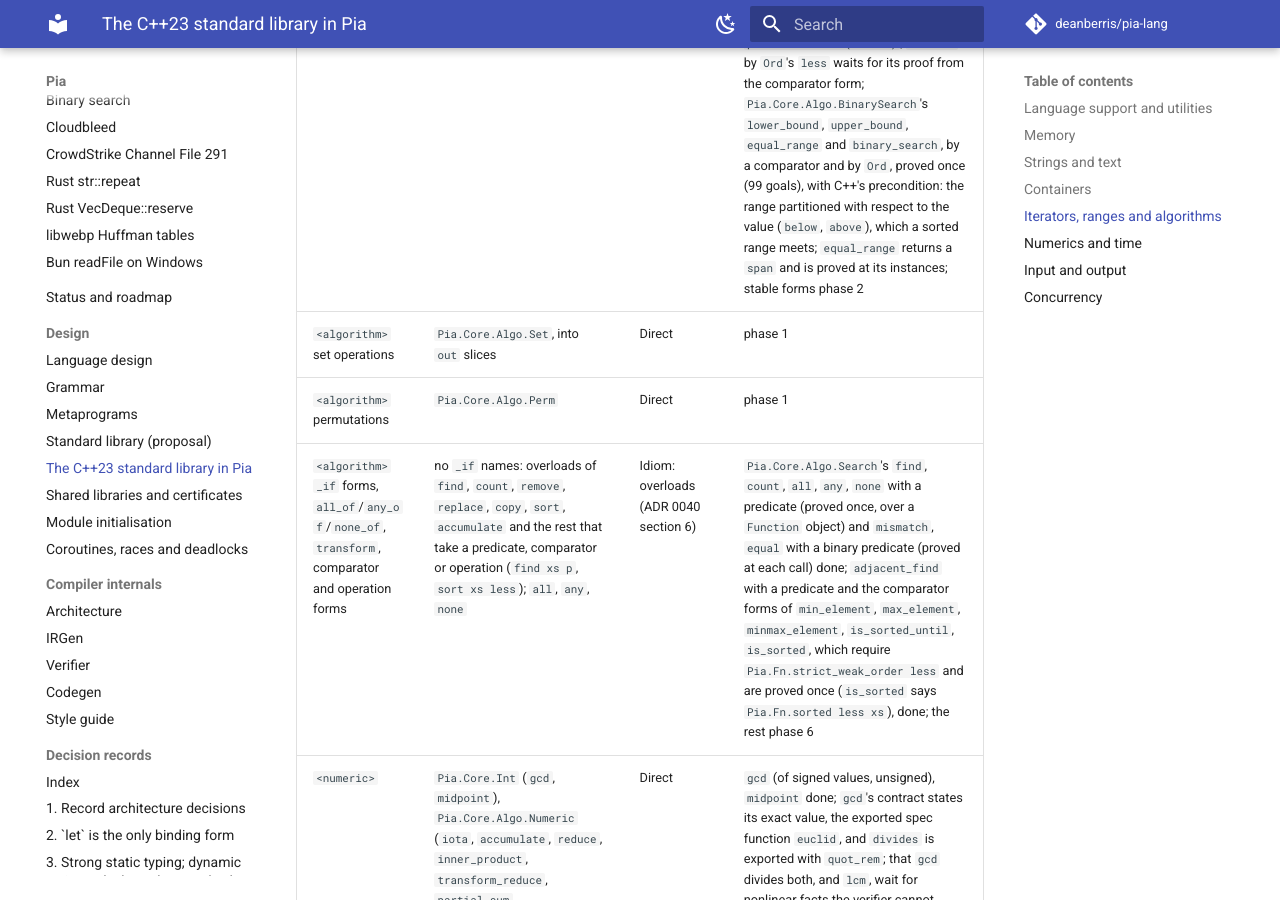
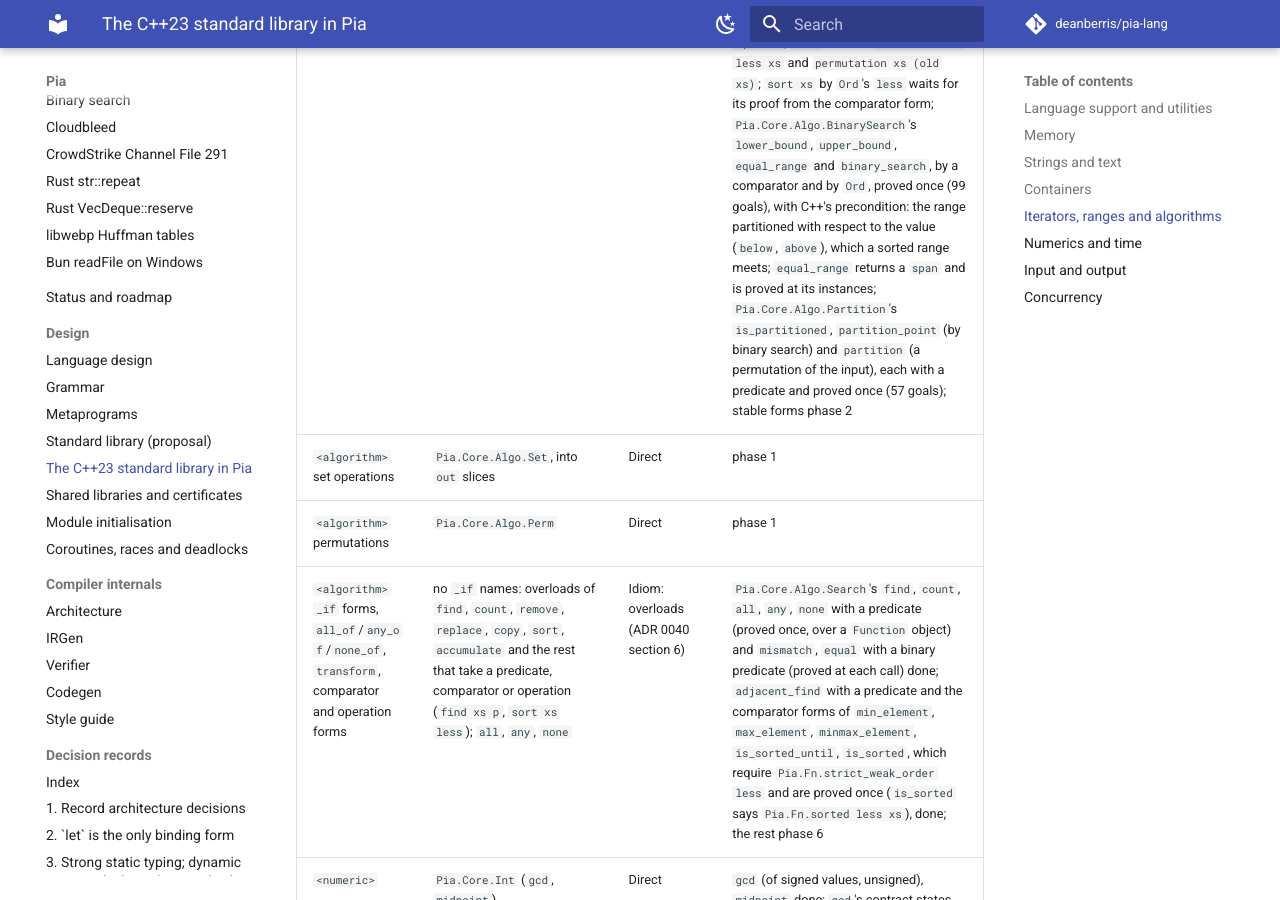
Before and after one commit to deanberris/pia-lang, an MkDocs documentation site: the page built from docs/cpp-std.md, in a window 1280 px wide and 900 px high, scrolled down 8247 px. Built offline with MkDocs 1.6.1 and Material for MkDocs 9.7.7, drawn with Linux system fonts in a browser that asks for light colours; comment, search, counter and statistics services are not loaded.

Commit message:
Pia.Core.Algo.Partition: is_partitioned, partition_point, partition
<algorithm>'s partitioning operations (ADR 0040, phase 1.7), each with a
predicate and proved once (ADR 0043, ADR 0044): 57 goals.
is_partitioned says whether the exported spec `partitioned` holds,
partition_point finds the split of a partitioned range by binary search,
and partition moves every element the predicate holds for before every
other, by exchanges, so the result is a permutation of the input.
stable_partition needs a buffer (phase 2).

Tests: tests/std/partition.pia (goals, interface), partition_edges.pia
(importers partition u8s by their own predicates), :partition_run_test.

Co-Authored-By: Claude Opus 5.5 <noreply@anthropic.com>

```diff
--- a/docs/cpp-std.md
+++ b/docs/cpp-std.md
@@ -90,7 +90,7 @@ All containers are in `Pia.Mem` (#72) and take an allocator. Element access is `
 | `<ranges>` | eager algorithms over slices; views such as `filter`, `transform`, `zip` | Deferred: function values | phase 6 |
 | `<algorithm>` non-modifying | `Pia.Core.Algo.Search`: `find`, `count`, `contains`, `mismatch`, `equal`, `starts_with`, `ends_with`, `search`, `adjacent_find`, `min_element`, `max_element`, `minmax_element` (first smallest, last largest), `is_sorted_until`, `is_sorted`, exported as generic functions over `Pia.Core.Order`'s `Eq` and `Ord` and proved once (ADR 0043); a position is a `usize`, `len xs` when there is none. `Pia.Core.Order` has `min`, `max`, `clamp` (C++'s ties: the first argument when equivalent), `lexicographical_compare` (generic over `Ord`, proved once, exported for every integer type) and `lexicographical_compare_three_way` (for `u8`). Overloads taking a predicate or comparator wait for function values (section 6) | Direct | `Pia.Core.Algo.Search`, `Pia.Core.Order`'s done |
 | `<algorithm>` modifying | `Pia.Core.Algo.Modify`: `fill`, `copy` and `copy_backward` into an `out` slice of the source's length, `swap_ranges`, `reverse`, `replace` (by value over `Eq`, or by a predicate as C++'s `replace_if`), `shift_left`, `shift_right` (the new end or start, as C++20), `remove` (in `Pia.Core.Algo.Remove`, so its proof runs in parallel: each kept element at its rank among them, a spec over `old xs`), each generic and proved once (ADR 0043) with every element of the result in its contract; `Pia.Core.Algo.Permutation`'s `occurrences` and `permutation` specs, for sorts | Direct | those done; `rotate` (three reversals proved at 280M) and `unique` (120M) wait for cheaper proofs, and `remove` and `unique` with a predicate with them |
-| `<algorithm>` sorting, binary search, heap | `Pia.Core.Algo.Sort`, `Pia.Core.Algo.Heap`; stable forms need an allocator | Direct | `insertion_sort` and `exchange` (C++'s `iter_swap`) done, with a comparator that must be `Pia.Fn.strict_weak_order`, proved once, ensuring `Pia.Fn.sorted less xs` and `Pia.Core.Algo.Permutation.permutation xs (old xs)`; `Pia.Core.Algo.Heap`'s `is_heap_until`, `is_heap`, `push_heap`, `pop_heap`, `make_heap`, `sort_heap` and `sort xs less` (a heap sort), with the same comparator law, proved once (185 goals): the heap is stated parent to child, `(k - 1) >> 1`, `sort` ensures `Pia.Fn.sorted less xs` and `permutation xs (old xs)`; `sort xs` by `Ord`'s `less` waits for its proof from the comparator form; `Pia.Core.Algo.BinarySearch`'s `lower_bound`, `upper_bound`, `equal_range` and `binary_search`, by a comparator and by `Ord`, proved once (99 goals), with C++'s precondition: the range partitioned with respect to the value (`below`, `above`), which a sorted range meets; `equal_range` returns a `span` and is proved at its instances; stable forms phase 2 |
+| `<algorithm>` sorting, binary search, heap | `Pia.Core.Algo.Sort`, `Pia.Core.Algo.Heap`; stable forms need an allocator | Direct | `insertion_sort` and `exchange` (C++'s `iter_swap`) done, with a comparator that must be `Pia.Fn.strict_weak_order`, proved once, ensuring `Pia.Fn.sorted less xs` and `Pia.Core.Algo.Permutation.permutation xs (old xs)`; `Pia.Core.Algo.Heap`'s `is_heap_until`, `is_heap`, `push_heap`, `pop_heap`, `make_heap`, `sort_heap` and `sort xs less` (a heap sort), with the same comparator law, proved once (185 goals): the heap is stated parent to child, `(k - 1) >> 1`, `sort` ensures `Pia.Fn.sorted less xs` and `permutation xs (old xs)`; `sort xs` by `Ord`'s `less` waits for its proof from the comparator form; `Pia.Core.Algo.BinarySearch`'s `lower_bound`, `upper_bound`, `equal_range` and `binary_search`, by a comparator and by `Ord`, proved once (99 goals), with C++'s precondition: the range partitioned with respect to the value (`below`, `above`), which a sorted range meets; `equal_range` returns a `span` and is proved at its instances; `Pia.Core.Algo.Partition`'s `is_partitioned`, `partition_point` (by binary search) and `partition` (a permutation of the input), each with a predicate and proved once (57 goals); stable forms phase 2 |
 | `<algorithm>` set operations | `Pia.Core.Algo.Set`, into `out` slices | Direct | phase 1 |
 | `<algorithm>` permutations | `Pia.Core.Algo.Perm` | Direct | phase 1 |
 | `<algorithm>` `_if` forms, `all_of`/`any_of`/`none_of`, `transform`, comparator and operation forms | no `_if` names: overloads of `find`, `count`, `remove`, `replace`, `copy`, `sort`, `accumulate` and the rest that take a predicate, comparator or operation (`find xs p`, `sort xs less`); `all`, `any`, `none` | Idiom: overloads (ADR 0040 section 6) | `Pia.Core.Algo.Search`'s `find`, `count`, `all`, `any`, `none` with a predicate (proved once, over a `Function` object) and `mismatch`, `equal` with a binary predicate (proved at each call) done; `adjacent_find` with a predicate and the comparator forms of `min_element`, `max_element`, `minmax_element`, `is_sorted_until`, `is_sorted`, which require `Pia.Fn.strict_weak_order less` and are proved once (`is_sorted` says `Pia.Fn.sorted less xs`), done; the rest phase 6 |
```
Also changed, not shown: 7 other files.
